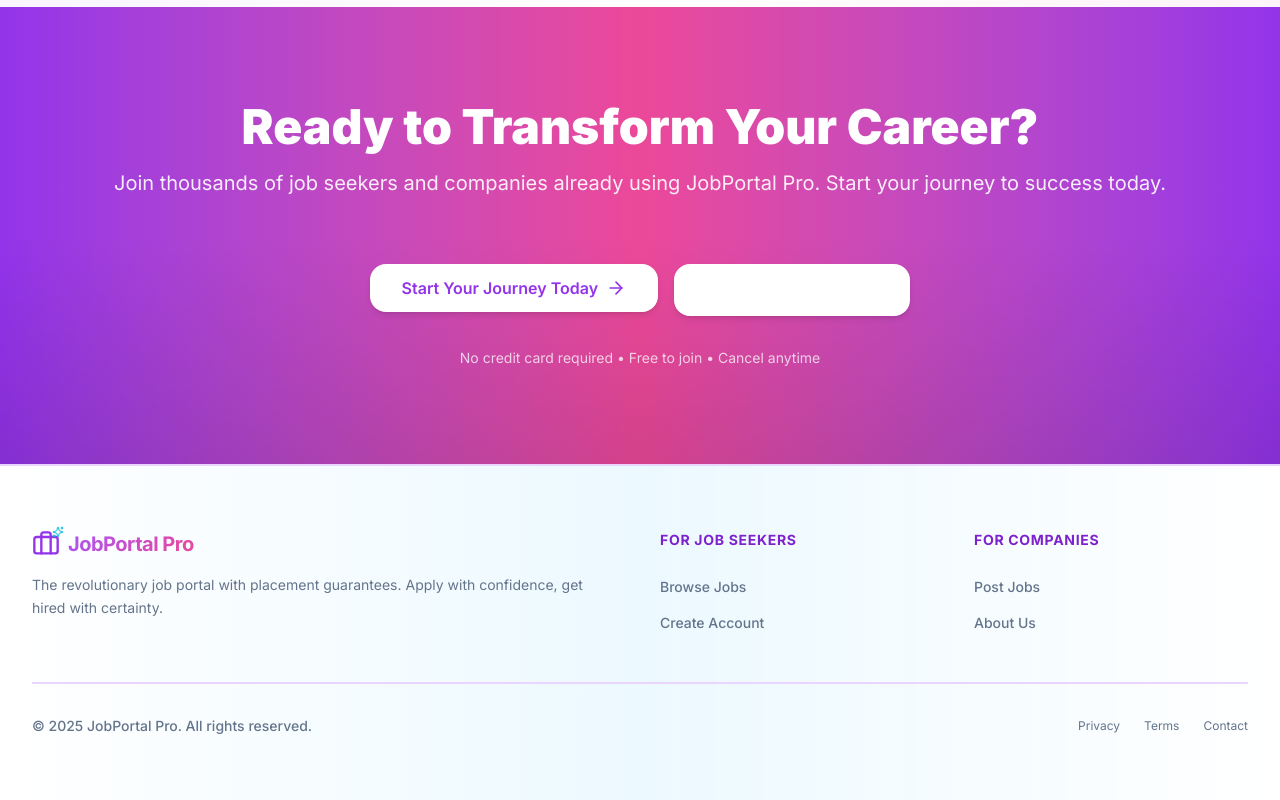
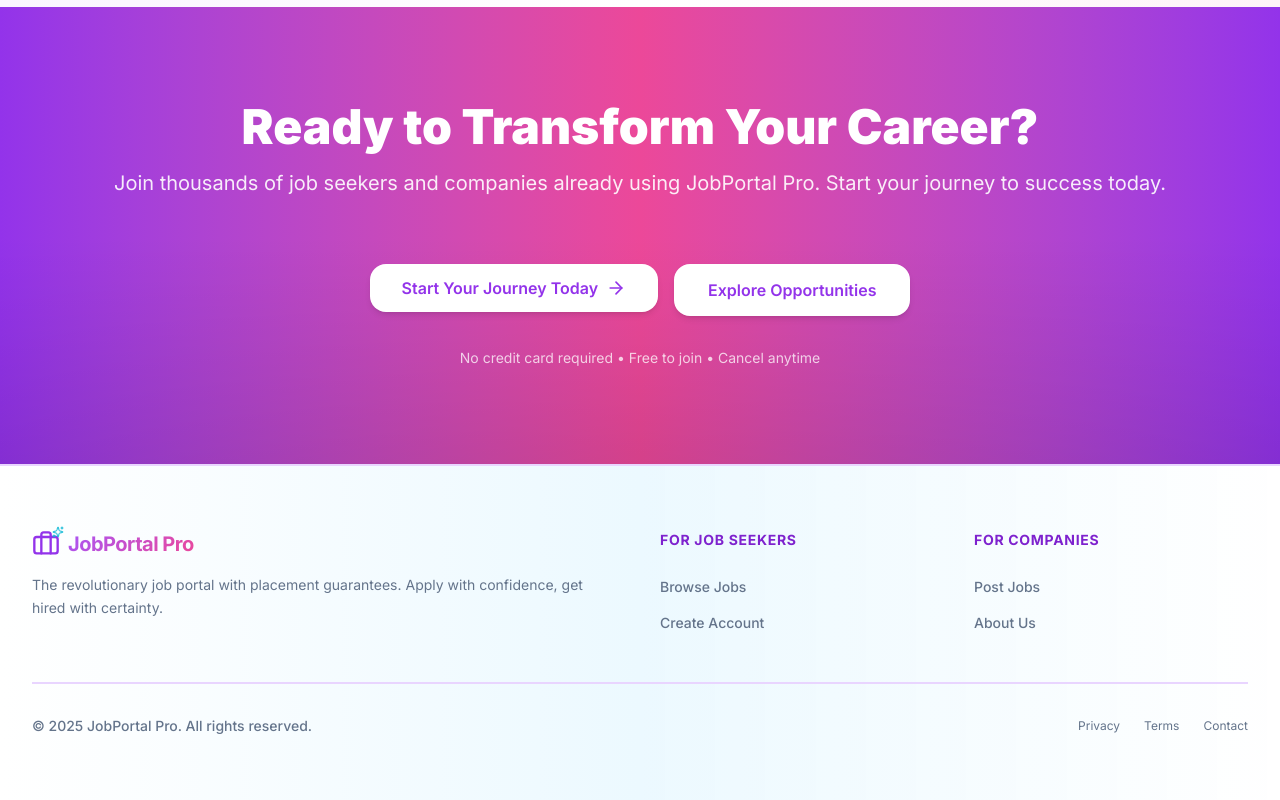
Before and after one commit to Ayush-More/job_portal, a Next.js app: page / in a window 1280 px wide. Shown: the part 3370-4170 px from the top of the page. Built offline with nearby package versions, Linux system fonts and the light colour scheme; no server answers.

Commit message:
UI updated

```diff
--- a/app/jobs/page.tsx
+++ b/app/jobs/page.tsx
@@ -44,16 +44,16 @@ export default function JobsPage() {
   return (
     <div className="min-h-screen bg-gradient-to-b from-[var(--brand-50)] to-white">
       {/* Header Section */}
-      <div className="bg-gradient-to-r from-[var(--brand-600)] to-[var(--secondary-500)] py-8 px-4 sm:px-6 lg:px-8">
-        <div className="container mx-auto max-w-6xl">
-          <div className="flex items-center gap-2 mb-2">
+      {/* <div className="bg-gradient-to-r from-[var(--brand-600)] to-[var(--secondary-500)] py-8 px-4 sm:px-6 lg:px-8">
+        <div className="container mx-auto max-w-6xl"> */}
+          {/* <div className="flex items-center gap-2 mb-2">
             <Zap className="h-4 w-4 text-white" />
             <span className="text-xs font-semibold text-white/90">Browse Opportunities</span>
           </div>
           <h1 className="text-2xl md:text-3xl font-black text-white mb-2">Browse Jobs</h1>
           <p className="text-sm text-white/90">Find your next great opportunity with placement guarantee protection</p>
-        </div>
-      </div>
+        </div> */}
+      {/* </div> */}
 
       <div className="container mx-auto max-w-6xl px-4 py-12 sm:px-6 lg:px-8">
         {/* Search Filters */}
--- a/app/page.tsx
+++ b/app/page.tsx
@@ -302,7 +302,7 @@ export default function Home() {
               </Button>
             </Link>
             <Link href="/jobs">
-              <Button size="lg" variant="outline" className="rounded-[var(--radius-lg)] px-8 py-6 text-base font-semibold border-2 border-white text-white hover:bg-white/10">
+              <Button size="lg" variant="outline" className="rounded-[var(--radius-lg)] px-8 py-6 text-base font-semibold border-2 border-white text-[var(--brand-600)] ">
                 Explore Opportunities
               </Button>
             </Link>
```
